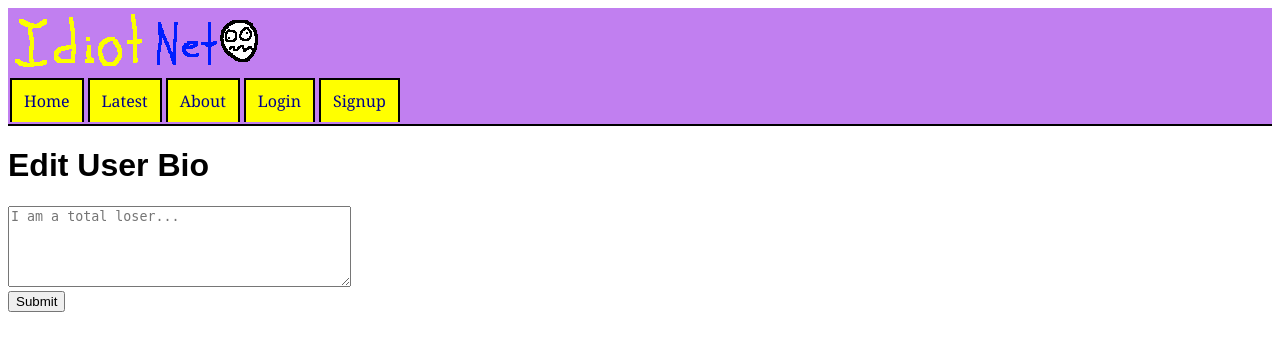
After one commit to W1THRD/IdiotNet, a Flask app: template templates/users/edit.html in a window 1280 px wide. The commit adds this page. Shown: the top 351 px of the page. Run offline with Flask 3, Linux system fonts and the light colour scheme; the template is opened without the code that fills it: most values are stand-ins (such as "Sample title", 1, 10 or a date in 2020); parts of the project's set-up code (start-up, migrations or seed data) failed here and were passed over.

Commit message:
Added user bios

```diff
--- a/app.py
+++ b/app.py
@@ -169,6 +169,25 @@ def new_post():
             print(f"{local_user.username} created post #{staged_post.post_id}")
             return redirect(staged_post.url)
 
+@app.route(routes["user_edit"].format("<username>"), methods=['GET', 'POST'])
+def user_edit(username):
+    connection = sqlite3.connect('idiotnet.sqlite')
+    local_user = check_token(connection, request.cookies)
+
+    if not local_user:
+        connection.close()
+        return redirect(routes["login"])
+    else:
+        if request.method == 'GET':
+            connection.close()
+            return render_template("users/edit.html", routes=routes, user=local_user)
+        else:
+            content = request.form.get('content')
+
+            local_user.update_bio(connection, content)
+            print(f"{local_user.username} edited their user bio")
+            return redirect(routes["user"].format(local_user.username))
+
 @app.route(routes["signup"], methods=['GET', 'POST'])
 def signup():
     connection = sqlite3.connect('idiotnet.sqlite')
--- a/create_db.sql
+++ b/create_db.sql
@@ -29,5 +29,6 @@ create table users
     followers    TEXT default '[]',
     posts        TEXT default '[]',
     following    TEXT default '[]',
-    liked_posts  TEXT default '[]'
+    liked_posts  TEXT default '[]',
+    bio          TEXT
 );
--- a/routes.py
+++ b/routes.py
@@ -9,6 +9,7 @@ routes = {
     "user": "/users/{}",
     "logout": "/users/logout",
     "user_posts": "/users/{}/posts",
+    "user_edit": "/users/{}/edit",
     "user_liked_posts": "/users/{}/liked-posts",
     "user_following": "/users/{}/following",
     "user_followers": "/users/{}/followers",
--- /dev/null
+++ b/templates/users/edit.html
@@ -0,0 +1,10 @@
+{% extends 'base.html' %}
+
+{% block title %}IdiotNet | Edit User{% endblock %}
+{% block content %}
+    <h1>Edit User Bio</h1>
+    <form action="{{ request.url }}" method="POST">
+        <textarea id="content" name="content" rows="5" cols="40" placeholder="I am a total loser..."></textarea><br/>
+        <input type="submit" value="Submit">
+    </form>
+{% endblock %}
--- a/templates/users/user.html
+++ b/templates/users/user.html
@@ -7,6 +7,9 @@
     {% if user %}
     <button id="follow" data-username="{{ search_user.username }}" data-follow="{{ not user.username in search_user.followers }}"></button>
     {% endif %}
+    <h2>About</h2>
+    <p id="about">{{ user.bio }}</p>
+    <a href="{{ request.url + "\edit" }}">Edit...</a>
     <h2>Latest Posts</h2>
     {% if posts_latest != [] %}
         <ol>
```
Also changed, not shown: user.py (+11 -2 lines).
